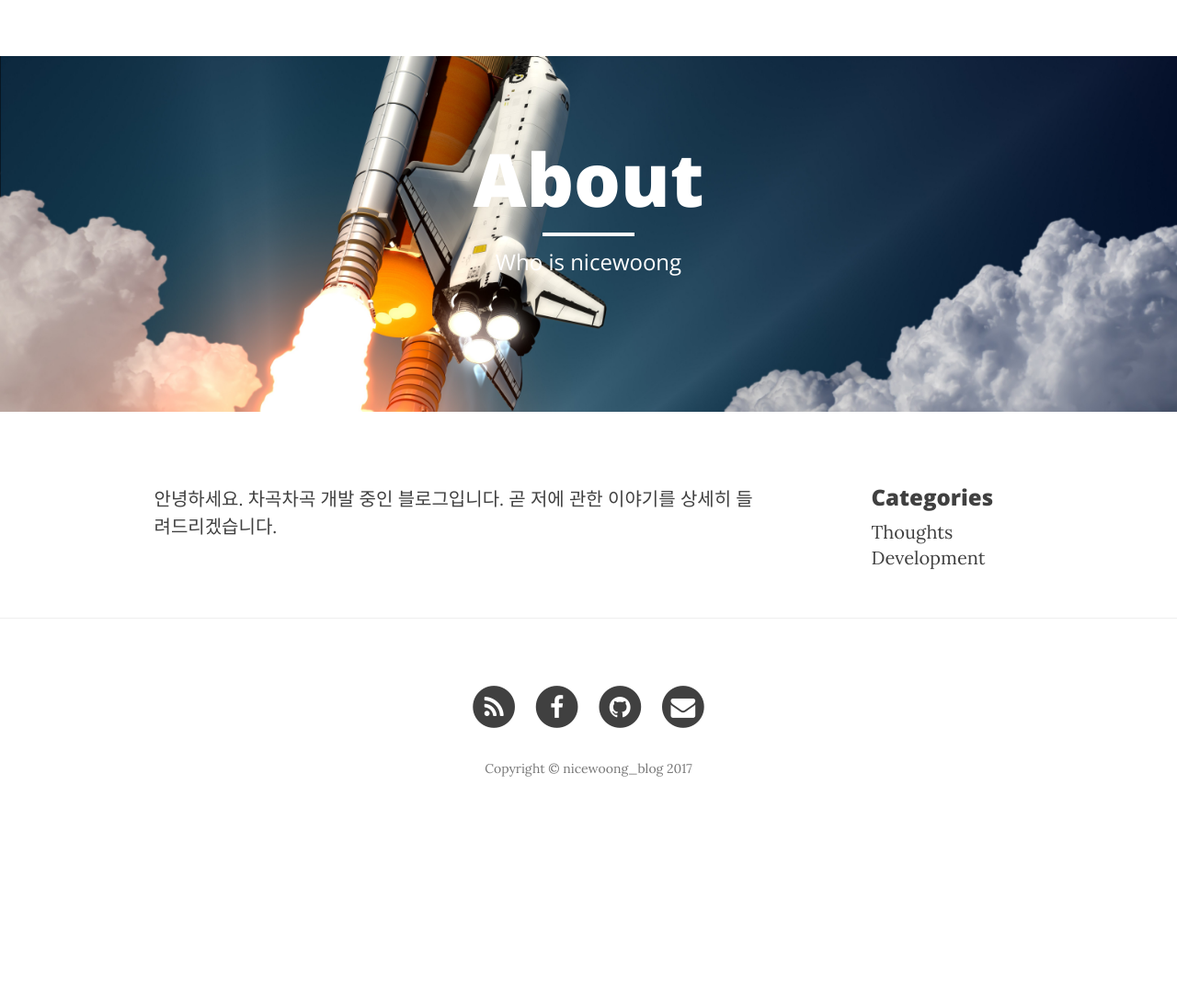
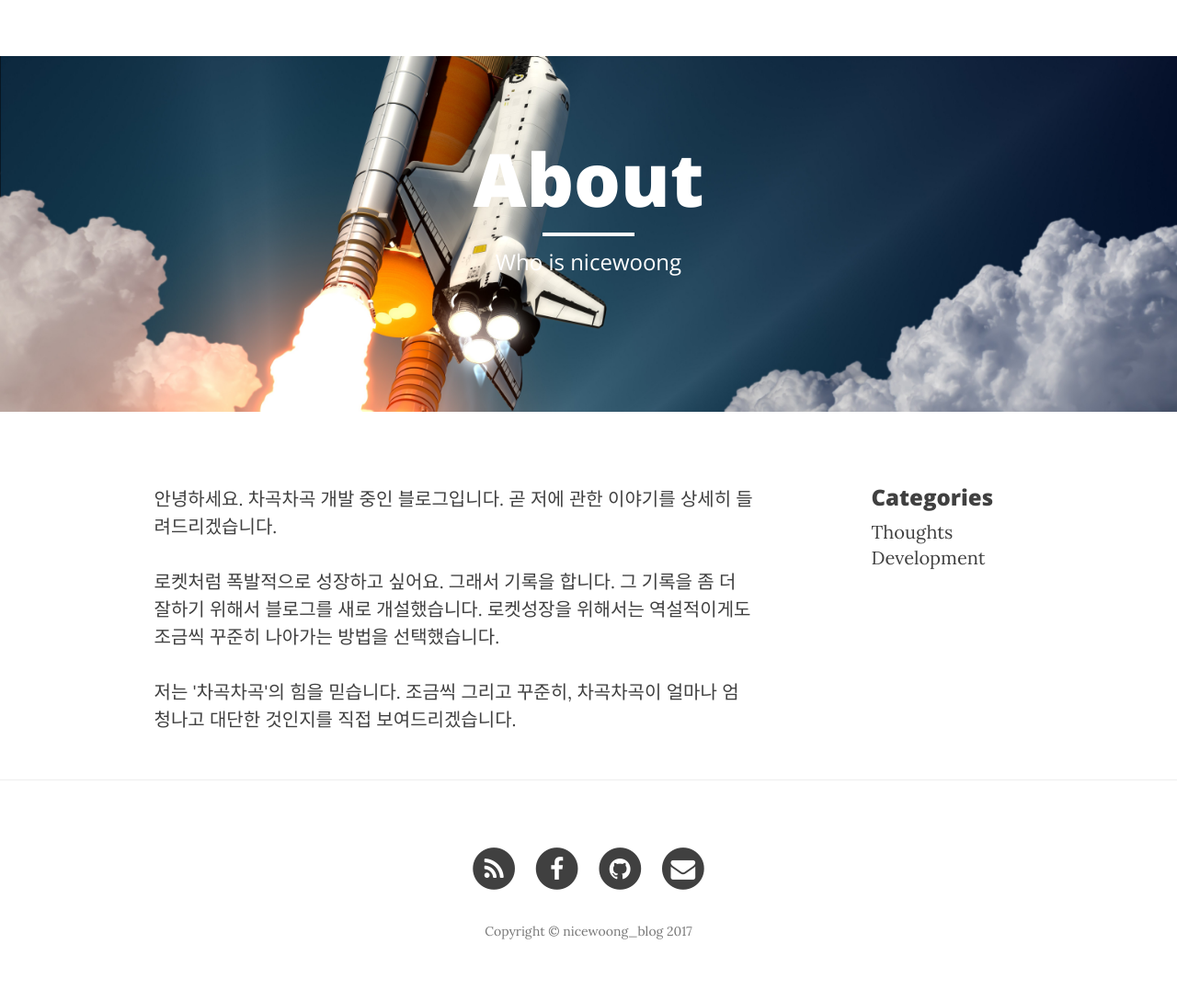
Before and after one commit to nicewoong/nicewoong.github.io, a Jekyll site: the page built from about.html, in a window 1280 px wide. Shown: the whole page at 92% size. Built offline with Jekyll 4.4.1, drawn with Linux system fonts in a browser that asks for light colours; nearby versions of some CDN libraries; before the commit the page ends 912 px from its top, so only the background shows below that.

Commit message:
Edited messages about me at about.html

```diff
--- a/about.html
+++ b/about.html
@@ -7,4 +7,10 @@ header-img: "img/rocket.jpg"
 
 <p>
     안녕하세요. 차곡차곡 개발 중인 블로그입니다. 곧 저에 관한 이야기를 상세히 들려드리겠습니다.
+    <br><br>
+    로켓처럼 폭발적으로 성장하고 싶어요. 그래서 기록을 합니다. 그 기록을 좀 더 잘하기 위해서 블로그를 새로 개설했습니다. 로켓성장을 위해서는 역설적이게도 조금씩 꾸준히 나아가는 방법을 선택했습니다.
+
+    <br><br>
+    저는 '차곡차곡'의 힘을 믿습니다. 조금씩 그리고 꾸준히, 차곡차곡이 얼마나 엄청나고 대단한 것인지를 직접 보여드리겠습니다.
+
 </p>
```
